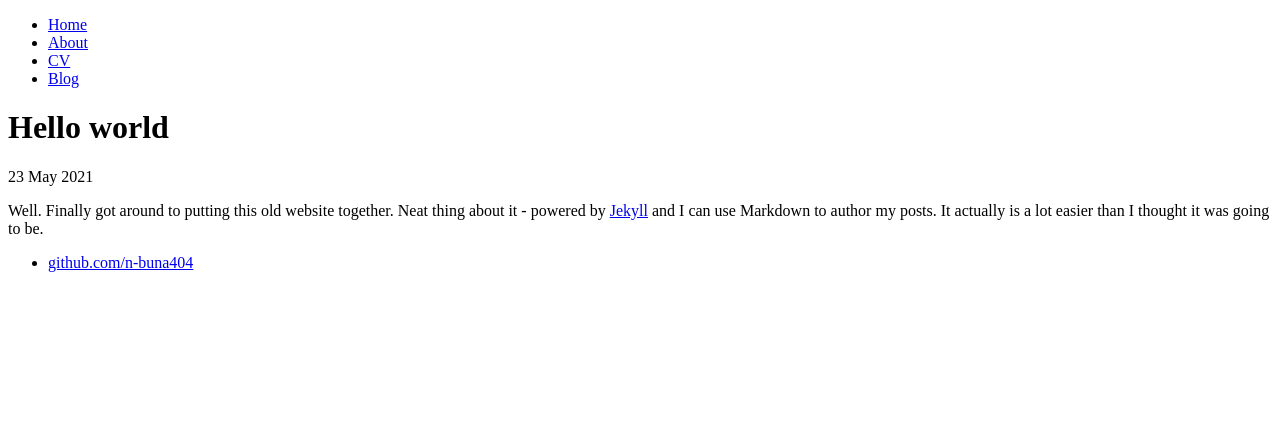
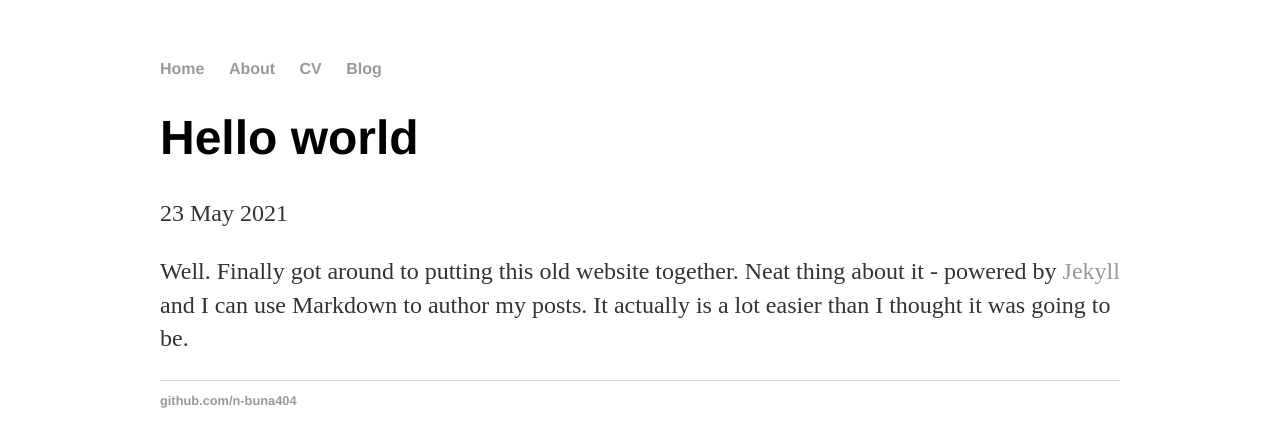
Before and after one commit to n-buna404/n-buna404.github.io, a Jekyll site: the page built from _posts/2021-05-23-site-launched.md, in a window 1280 px wide. Shown: the top 447 px of the page. Built offline with Jekyll 4.4.1, drawn with Linux system fonts in a browser that asks for light colours.

Commit message:
Update default.html

```diff
--- a/_layouts/default.html
+++ b/_layouts/default.html
@@ -3,7 +3,7 @@
 		<head>
 			<title>{{ page.title }}</title>
 			<!-- link to main stylesheet -->
-			<link rel="stylesheet" type="text/css" href="/css/mklb.css">
+			<link rel="stylesheet" type="text/css" href="/css/main.css">
 			<meta http-equiv='cache-control' content='no-cache'>
 			<meta http-equiv='expires' content='0'>
 			<meta http-equiv='pragma' content='no-cache'>
```
